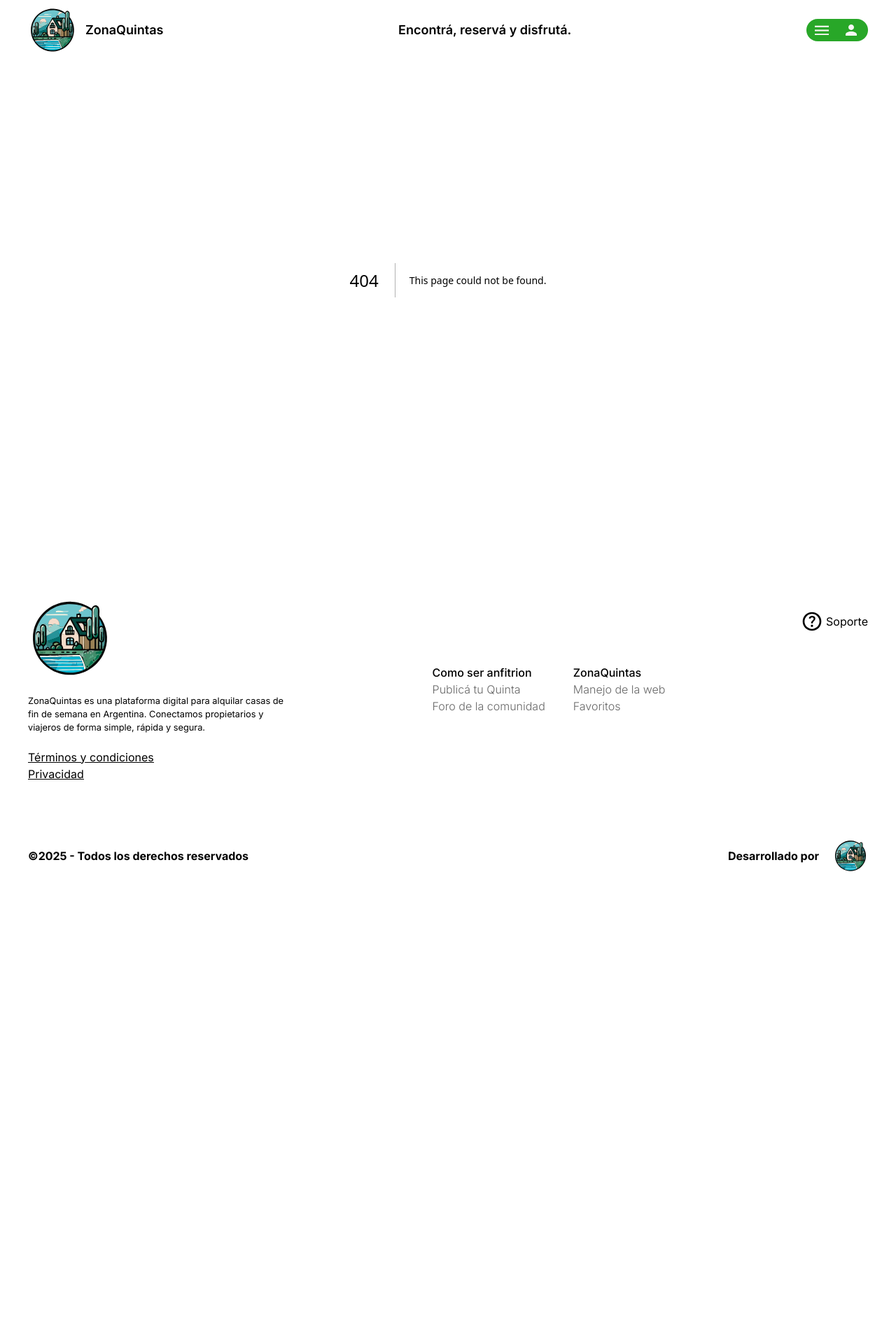
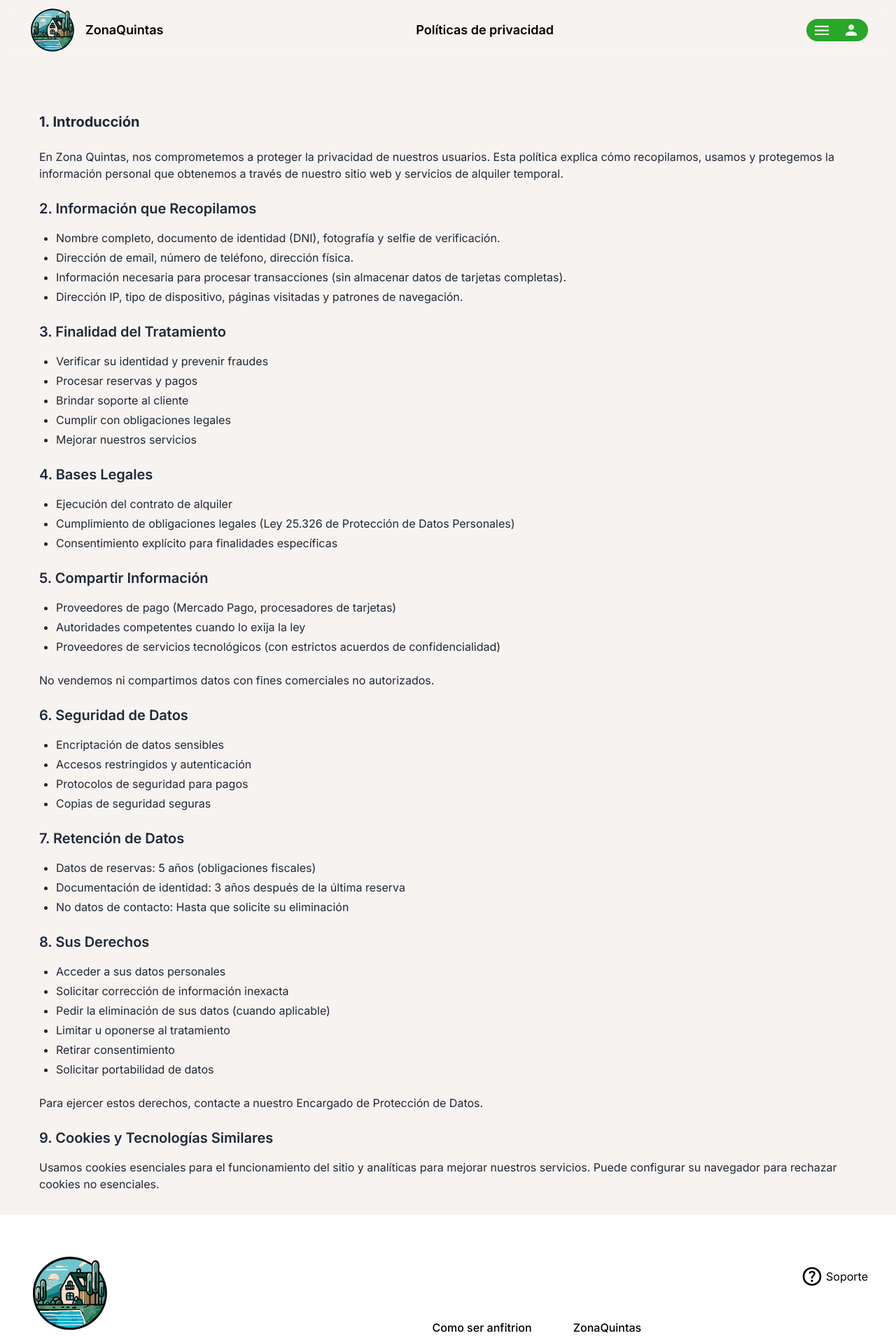
Before and after one commit to ttttttomas/zonaquintas-website, a Next.js app: page /politics in a window 1280 px wide. Before the commit this address had no page. Shown: the top 1912 px of the page at 70% size. Before the commit the page ends 1248 px from the top, so only its background shows below. Built offline with nearby package versions, Linux system fonts and the light colour scheme.

Commit message:
add terms page add politics page

```diff
--- a/app/components/Footer.tsx
+++ b/app/components/Footer.tsx
@@ -16,8 +16,8 @@ export default function Footer() {
             simple, rápida y segura.
           </small>
           <div className="flex md:flex-col underline items-start justify-between w-full flex-row">
-            <Link href="/">Términos y condiciones</Link>
-            <Link href="/">Privacidad</Link>
+            <Link href="/terms">Términos y condiciones</Link>
+            <Link href="/politics">Políticas de privacidad</Link>
           </div>
         </div>
         <div className="flex justify-center gap-10 items-center">
--- /dev/null
+++ b/app/components/FormQuintas.tsx
@@ -0,0 +1,68 @@
+import Lupa from "./icons/Lupa";
+
+export default function FormQuintas() {
+  // const router = useRouter();
+  // const searchParams = useSearchParams();
+  const handleSubmit = (e: React.FormEvent<HTMLFormElement>) => {
+    e.preventDefault();
+    console.log("Form submitted");
+  };
+  return (
+    <form
+      onSubmit={handleSubmit}
+      className="flex md:flex-row flex-col justify-center items-center gap-5 md:gap-8">
+      <section className="flex md:flex-row py-2 px-5 flex-col border-black/30 border cursor-pointer w-max bg-white rounded-4xl">
+          <div
+            className={`hover:bg-black/10 rounded-4xl flex flex-col focus:bg-black items-center transition-all animate-out md:items-start`}>
+            <p
+              className={"font-medium my-auto mx-auto"
+              }>
+              Lugar
+            </p>
+              <input
+                type="text"
+                defaultValue={"Ezeiza"}
+                name="place"
+                className="text-black/40 text-sm transition-all text-center focus:outline-0"
+                placeholder="Elegi aca tu destino"
+              />
+          </div>
+          <div
+            className={`hover:bg-black/10  rounded-4xl flex flex-col focus:bg-black items-center transition-all animate-out md:items-start`}>
+            <p
+              className={"font-medium my-auto mx-auto"
+              }>
+              Fechas
+            </p>
+              <input
+                type="text"
+                defaultValue={"12/03 - 19/03"}
+                name="fechas"
+                className="text-black/40 text-sm transition-all text-center focus:outline-0"
+                placeholder="Elegi aca las fechas"
+              />
+          </div>
+          <div
+            className={`hover:bg-black/10  rounded-4xl flex flex-col focus:bg-black items-center transition-all animate-out md:items-start`}>
+            <p
+              className={"font-medium my-auto mx-auto"
+              }>
+              Huéspedes
+            </p>
+              <input
+                type="text"
+                defaultValue="4"
+                name="huespedes"
+                className="text-black/40 text-sm transition-all text-center focus:outline-0"
+                placeholder="Elegi aca la cantidad de huespedes"
+              />
+          </div>
+      </section>
+      <button
+        className="border-black/30 bg-white border p-2 rounded-4xl cursor-pointer"
+        type="submit">
+        <Lupa />
+      </button>
+    </form>
+  );
+}
--- a/app/components/Header.tsx
+++ b/app/components/Header.tsx
@@ -5,8 +5,11 @@ import Logo from "./icons/Logo";
 import Link from "next/link";
 import { useState } from "react";
 import { Separator } from "./ui/Separator";
+import { usePathname } from "next/navigation";
+import FormQuintas from "./FormQuintas";
 
 export default function Header() {
+  const path = usePathname();
   const [isOpen, setIsOpen] = useState(false);
   const [isOpen2, setIsOpen2] = useState(false);
   const handleClick = () => {
@@ -45,7 +48,12 @@ export default function Header() {
         </div>
       </section>
       <p className="font-semibold text-wrap text-sm md:text-lg">
-        Encontrá, reservá y disfrutá.
+        {path === "/" && "Encontrá, reservá y disfrutá."}
+        {path === "/favorites" && "Mis favoritos"}
+        {path === "/support" && "Soporte"}
+        {path === "/quintas" && <FormQuintas />}
+        {path === "/terms" && "Términos y condiciones"}
+        {path === "/politics" && "Políticas de privacidad"}
       </p>
       <div className="bg-primaryDark md:flex hidden items-center gap-5 px-3 py-1 rounded-4xl justify-between">
         <Menu onClick={handleClick}  />
--- /dev/null
+++ b/app/politics/page.tsx
@@ -0,0 +1,80 @@
+export default function PoliticsPage() {
+  return (
+    <main className="mx-10 px-4 py-8 text-gray-800">
+      <h1 className="text-xl font-bold mb-6">1. Introducción</h1>
+      <p className="mb-6">
+        En Zona Quintas, nos comprometemos a proteger la privacidad de nuestros
+        usuarios. Esta política explica cómo recopilamos, usamos y protegemos la
+        información personal que obtenemos a través de nuestro sitio web y
+        servicios de alquiler temporal.
+      </p>
+
+      <h2 className="text-xl font-semibold mb-4">2. Información que Recopilamos</h2>
+      <ul className="list-disc pl-6 mb-6 space-y-1">
+        <li>Nombre completo, documento de identidad (DNI), fotografía y selfie de verificación.</li>
+        <li>Dirección de email, número de teléfono, dirección física.</li>
+        <li>Información necesaria para procesar transacciones (sin almacenar datos de tarjetas completas).</li>
+        <li>Dirección IP, tipo de dispositivo, páginas visitadas y patrones de navegación.</li>
+      </ul>
+
+      <h2 className="text-xl font-semibold mb-4">3. Finalidad del Tratamiento</h2>
+      <ul className="list-disc pl-6 mb-6 space-y-1">
+        <li>Verificar su identidad y prevenir fraudes</li>
+        <li>Procesar reservas y pagos</li>
+        <li>Brindar soporte al cliente</li>
+        <li>Cumplir con obligaciones legales</li>
+        <li>Mejorar nuestros servicios</li>
+      </ul>
+
+      <h2 className="text-xl font-semibold mb-4">4. Bases Legales</h2>
+      <ul className="list-disc pl-6 mb-6 space-y-1">
+        <li>Ejecución del contrato de alquiler</li>
+        <li>Cumplimiento de obligaciones legales (Ley 25.326 de Protección de Datos Personales)</li>
+        <li>Consentimiento explícito para finalidades específicas</li>
+      </ul>
+
+      <h2 className="text-xl font-semibold mb-4">5. Compartir Información</h2>
+      <ul className="list-disc pl-6 mb-6 space-y-1">
+        <li>Proveedores de pago (Mercado Pago, procesadores de tarjetas)</li>
+        <li>Autoridades competentes cuando lo exija la ley</li>
+        <li>Proveedores de servicios tecnológicos (con estrictos acuerdos de confidencialidad)</li>
+      </ul>
+      <p className="mb-6">No vendemos ni compartimos datos con fines comerciales no autorizados.</p>
+
+      <h2 className="text-xl font-semibold mb-4">6. Seguridad de Datos</h2>
+      <ul className="list-disc pl-6 mb-6 space-y-1">
+        <li>Encriptación de datos sensibles</li>
+        <li>Accesos restringidos y autenticación</li>
+        <li>Protocolos de seguridad para pagos</li>
+        <li>Copias de seguridad seguras</li>
+      </ul>
+
+      <h2 className="text-xl font-semibold mb-4">7. Retención de Datos</h2>
+      <ul className="list-disc pl-6 mb-6 space-y-1">
+        <li>Datos de reservas: 5 años (obligaciones fiscales)</li>
+        <li>Documentación de identidad: 3 años después de la última reserva</li>
+        <li>No datos de contacto: Hasta que solicite su eliminación</li>
+      </ul>
+
+      <h2 className="text-xl font-semibold mb-4">8. Sus Derechos</h2>
+      <ul className="list-disc pl-6 mb-6 space-y-1">
+        <li>Acceder a sus datos personales</li>
+        <li>Solicitar corrección de información inexacta</li>
+        <li>Pedir la eliminación de sus datos (cuando aplicable)</li>
+        <li>Limitar u oponerse al tratamiento</li>
+        <li>Retirar consentimiento</li>
+        <li>Solicitar portabilidad de datos</li>
+      </ul>
+      <p className="mb-6">
+        Para ejercer estos derechos, contacte a nuestro Encargado de Protección de Datos.
+      </p>
+
+      <h2 className="text-xl font-semibold mb-4">9. Cookies y Tecnologías Similares</h2>
+      <p>
+        Usamos cookies esenciales para el funcionamiento del sitio y analíticas para
+        mejorar nuestros servicios. Puede configurar su navegador para rechazar
+        cookies no esenciales.
+      </p>
+    </main>
+  );
+}
--- a/app/quintas/page.tsx
+++ b/app/quintas/page.tsx
@@ -1,7 +1,6 @@
 'use client'
-
 // import { useSearchParams } from "next/navigation";
-import Form from "../components/home/Form";
+// import Form from "../components/home/Form";
 import Filters from "../components/home/Filters";
 import { Separator } from "../components/ui/Separator";
 import QuintaSearchCard from "../components/QuintaSearchCard";
@@ -21,18 +20,18 @@ export default function QuintasPage() {
   return (
     <Suspense fallback={<div>Loading...</div>}>
     <main className="p-4">
-      <Form />
+      {/* <Form /> */}
       <Separator color="bg-gray-200" />
       <Filters />
       <section className="w-full gap-20 flex">
         <div className="w-4/10">
-          <div className="flex justify-end">
+          <div className="flex justify-end mb-2">
             <h1 className="pr-2">Ordenar por</h1>
             <select className="font-semibold" name="order">
               <option value="relevancia">Relevancia</option>
             </select>
           </div>
-          <ul className="flex flex-col mt-10 gap-5">
+          <ul className="flex flex-col gap-5">
             <QuintaSearchCard />
             <QuintaSearchCard />
             <QuintaSearchCard />
@@ -41,7 +40,7 @@ export default function QuintasPage() {
           </ul>
         </div>
         <div className="w-6/10 flex-1 text-white text-center">
-        <img src="map.png" alt="mapa de zona" className="w-full mx-auto max-w-7xl mt-5 h-full object-cover rounded-xl" />
+        <img src="map.png" alt="mapa de zona" className="w-full mb-2 mx-auto max-w-7xl mt-5 h-full object-cover rounded-xl" />
         </div>
       </section>
     </main>
--- /dev/null
+++ b/app/terms/page.tsx
@@ -0,0 +1,54 @@
+export default function TermsPage() {
+  return (
+    <main className="mx-10 px-4 py-8 text-gray-800">
+      <h1 className="text-xl font-bold mb-6">1. Aceptación de los Términos</h1>
+      <p className="mb-6">
+        Al utilizar nuestros servicios de alquiler temporal, usted acepta automáticamente estos Términos y Condiciones en su totalidad. Si no está de acuerdo con alguna parte de estos términos, no debe utilizar nuestros servicios.
+      </p>
+
+      <h2 className="text-xl font-semibold mb-4">2. Reservas y Pagos</h2>
+      <ul className="list-disc pl-6 mb-6 space-y-1">
+        <li>Todas las reservas requieren pago completo al momento de la reservación</li>
+        <li>No se aceptan pagos en efectivo bajo ninguna circunstancia</li>
+        <li>No se permiten cancelaciones ni reembolsos una vez confirmada la reserva</li>
+        <li>El titular de la reserva debe tener al menos 18 años</li>
+      </ul>
+
+      <h2 className="text-xl font-semibold mb-4">3. Documentación Requerida</h2>
+      <p className="mb-2">Para completar su reserva debe proporcionar:</p>
+      <ul className="list-disc pl-6 mb-6 space-y-1">
+        <li>Fotografía del DNI (frente y dorso) de todos los huéspedes</li>
+        <li>Selfie actual del titular de la reserva</li>
+        <li>Información de contacto válida</li>
+      </ul>
+
+      <h2 className="text-xl font-semibold mb-4">4. Normas de la Propiedad</h2>
+      <ul className="list-disc pl-6 mb-6 space-y-1">
+        <li>Check-in: A partir de las 15:00 hs | Check-out: Hasta las 10:00 hs</li>
+        <li>Prohibido fumar en todas las áreas de la propiedad</li>
+        <li>No se permiten mascotas a menos que se especifique lo contrario</li>
+        <li>Prohibido realizar fiestas o eventos sin autorización</li>
+        <li>No se permite el ingreso de personas no registradas</li>
+        <li>El huésped es responsable por daños a la propiedad</li>
+      </ul>
+
+      <h2 className="text-xl font-semibold mb-4">5. Seguridad y Vigilancia</h2>
+      <p className="mb-6">
+        Todas nuestras propiedades cuentan con cámaras de seguridad en áreas exteriores (accesos, pasillos). No hay cámaras en espacios privados interiores. El sistema de seguridad no debe ser manipulado.
+      </p>
+
+      <h2 className="text-xl font-semibold mb-4">6. Responsabilidades</h2>
+      <p className="mb-2">Zona Quintas actúa como intermediario entre propietarios y huéspedes. No somos responsables por:</p>
+      <ul className="list-disc pl-6 mb-6 space-y-1">
+        <li>Daños o pérdidas de objetos personales</li>
+        <li>Problemas derivados del incumplimiento de las normas por parte del huésped</li>
+        <li>Eventos fuera de nuestro control (cortes de servicio, condiciones climáticas, etc.)</li>
+      </ul>
+
+      <h2 className="text-xl font-semibold mb-4">7. Modificaciones</h2>
+      <p>
+        Nos reservamos el derecho de modificar estos términos en cualquier momento. Los cambios entrarán en vigor inmediatamente después de su publicación en nuestro sitio web.
+      </p>
+    </main>
+  )
+}
```
